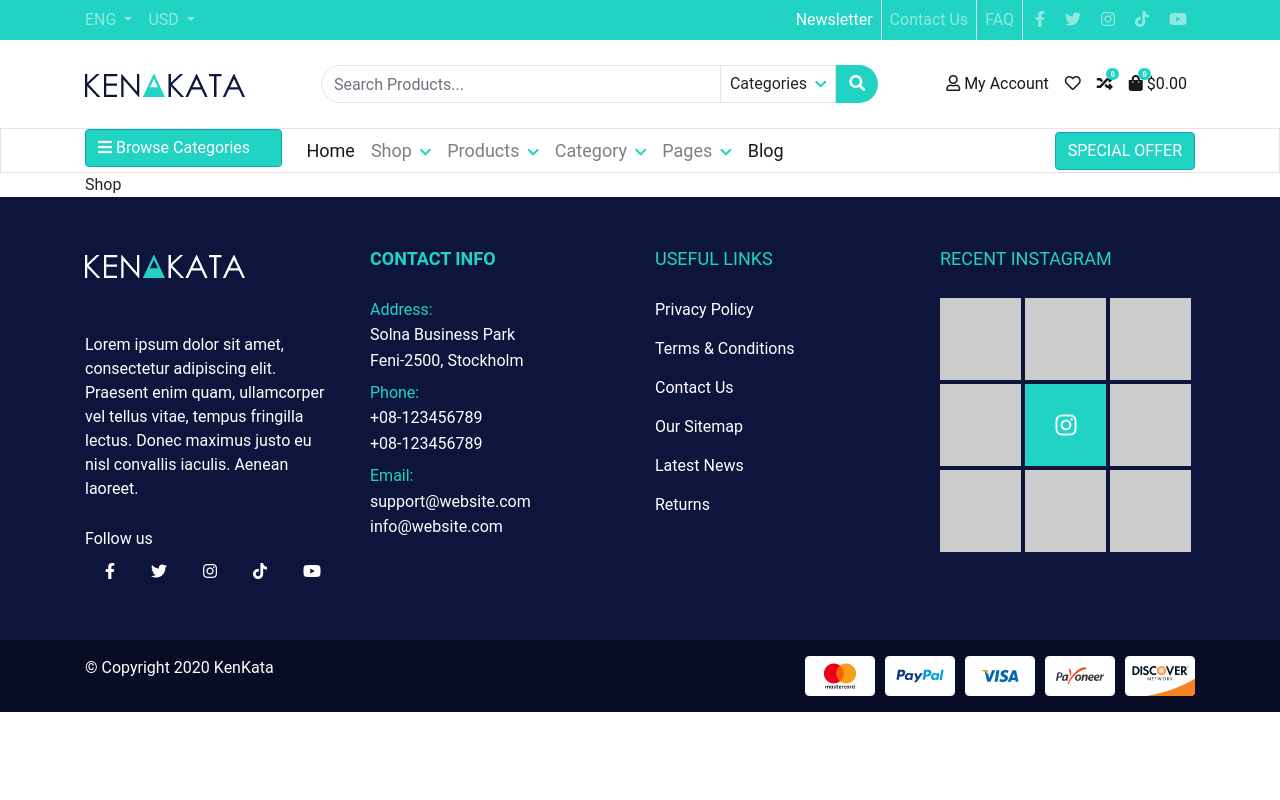
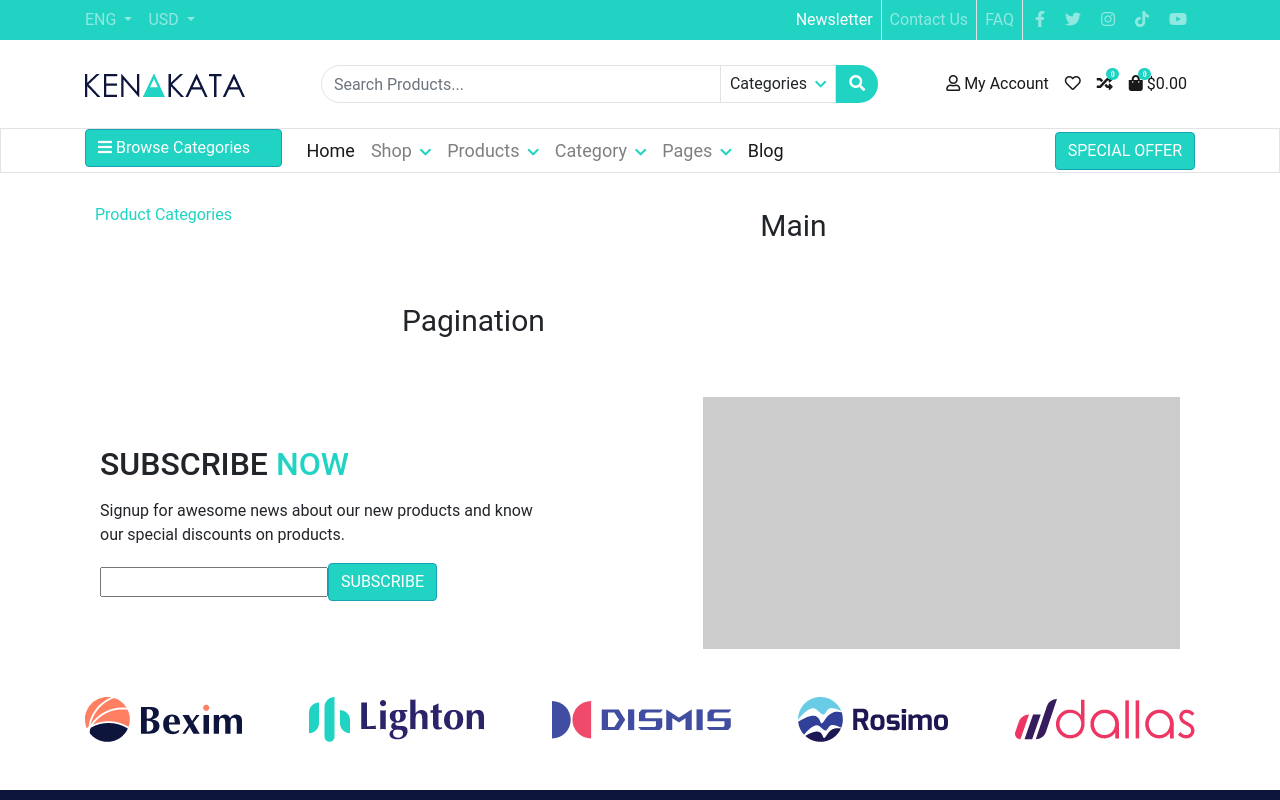
Before and after one commit to Joacim10/Bootstrap2, a Vue app: page /shop in a window 1280 px wide. Shown: the top 800 px of the page. Built offline with nearby package versions, Linux system fonts and the light colour scheme.

Commit message:
26 commit

```diff
--- /dev/null
+++ b/src/components/elements/subscribe.vue
@@ -0,0 +1,26 @@
+<template>
+    <div class="bg-light-grey my-4">
+        <div class="container d-flex justify-content-between">
+            <div class="my-5">
+            <h2 class="d-inline-block">SUBSCRIBE <h2 class="text-info d-inline-block"> NOW </h2></h2>
+            <p class="w-75">Signup for awesome news about our new products and know our special discounts on products.</p>
+            <form action="">
+                <input class="" type="text">
+                <button class="btn rounded btn-info">SUBSCRIBE</button>
+            </form>
+            </div>
+            <div class="bg-grey w-50">
+            </div>
+        </div>
+    </div>
+</template>
+
+<script>
+export default {
+
+}
+</script>
+
+<style>
+
+</style>
--- a/src/components/footer.vue
+++ b/src/components/footer.vue
@@ -1,5 +1,14 @@
 <template>
 <div>
+        <div class="container my-5">
+        <div class="d-flex justify-content-between align-items-center flex-wrap">
+          <img src="@/assets/Bexim.png" alt="">
+          <img src="@/assets/Lighton.png" alt="">
+          <img src="@/assets/Dismis.png" alt="">
+          <img src="@/assets/Rosimo.png" alt="">
+          <img src="@/assets/Dallas.png" alt="">
+        </div>
+      </div>
 
   <div class="background">
     <div class="container">
--- a/src/views/Home.vue
+++ b/src/views/Home.vue
@@ -209,32 +209,7 @@
         <blogCarousel class="d-none d-sm-flex" :windowSize="2" :items="items"/>
       </div>
 
-      <div class="bg-light-grey my-4">
-        <div class="container d-flex justify-content-between">
-          <div class="my-5">
-            <h2 class="d-inline-block">SUBSCRIBE <h2 class="text-info d-inline-block"> NOW </h2></h2>
-            <p class="w-75">Signup for awesome news about our new products and know our special discounts on products.</p>
-            <form action="">
-              <input class="" type="text">
-              <button class="btn rounded btn-info">SUBSCRIBE</button>
-            </form>
-          </div>
-          <div class="bg-grey w-50">
-          </div>
-        </div>
-      </div>
-
-      <div class="container my-5">
-        <div class="d-flex justify-content-between align-items-center flex-wrap">
-          <img src="@/assets/Bexim.png" alt="">
-          <img src="@/assets/Lighton.png" alt="">
-          <img src="@/assets/Dismis.png" alt="">
-          <img src="@/assets/Rosimo.png" alt="">
-          <img src="@/assets/Dallas.png" alt="">
-        </div>
-      </div>
-
-
+    <Subscribe/>
 
   </div>
 </template>
@@ -245,6 +220,7 @@ import GeneralCarousel from '@/components/carousels/generalCarousel.vue'
 import Masonry from '@/components/masonry.vue'
 import Card from '@/components/card.vue'
 import blogCarousel from  '@/components/carousels/blogCarousel.vue'
+import Subscribe from  '@/components/elements/subscribe.vue'
 
 export default {
   name: 'Home',
@@ -253,7 +229,8 @@ export default {
     Masonry,
     Card,
     GeneralCarousel,
-    blogCarousel
+    blogCarousel,
+    Subscribe
   },
   data: function () {
     return {
--- a/src/views/Shop.vue
+++ b/src/views/Shop.vue
@@ -1,15 +1,47 @@
 <template>
   <div class="container">
-      Shop
+    <div class="grid-container">
+      <div class="menu text-left">
+        <div class="f-16 text-info">Product Categories</div>
+      </div>
+      <div class="products">Main</div>
+      <div class="pagination">Pagination</div>
+    </div>
+    <Subscribe/>
   </div>
 </template>
 
 <script>
+import Subscribe from  '@/components/elements/subscribe.vue'
+
 export default {
-
+  components: {
+    Subscribe
+  }
 }
 </script>
 
-<style>
+<style scoped>
+.menu { grid-area: menu; }
+.products { grid-area: products; }
+.pagination { grid-area: pagination; }
 
+.grid-container {
+  display: grid;
+  grid-template-areas:
+    'menu products products products products'
+    'menu products products products products'
+    'menu products products products products'
+    'menu products products products products'
+    'menu pagination pagination pagination pagination';
+  grid-gap: 10px;
+  padding: 10px;
+}
+
+.grid-container > div {
+  background-color: rgba(255, 255, 255, 0.8);
+  text-align: center;
+  padding: 20px 0;
+  font-size: 30px;
+}
 </style>
--- a/src/views/products/Products.vue
+++ b/src/views/products/Products.vue
@@ -4,16 +4,19 @@
         Products
     </div>
     <FourCards/>
+    <Subscribe/>
   </div>
 </template>
 
 <script>
 import FourCards from '@/components/fourCards.vue'
+import Subscribe from  '@/components/elements/subscribe.vue'
 
 export default {
   name: 'Products',
   components: {
-    FourCards
+    FourCards,
+    Subscribe
   }
 }
 </script>
```
Also changed, not shown: src/views/pages/AboutUs.vue (+6 -1 lines), src/views/pages/Team.vue (+6 -1 lines).
